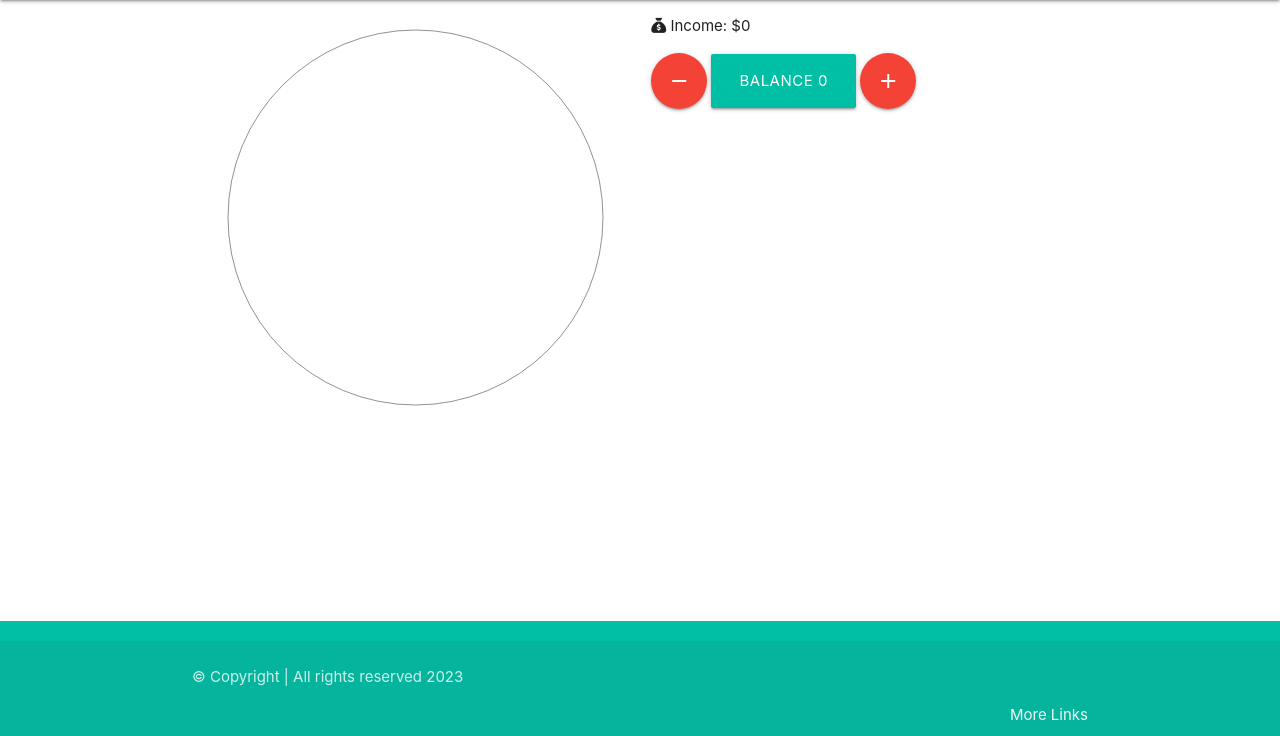
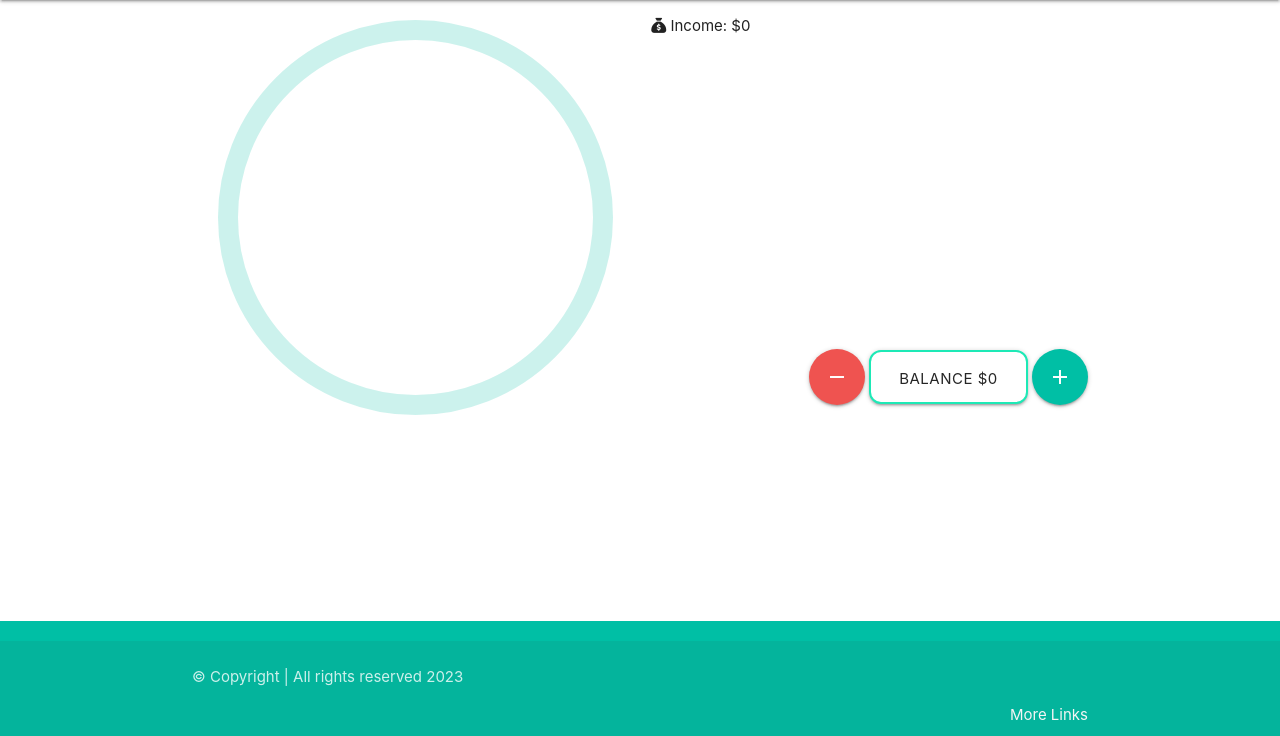
Before and after one commit to e-kai00/expense-tracker, a Django app: page / in a window 1280 px wide. Shown: the part 64-800 px from the top of the page. Run offline with Django 3.2, Linux system fonts and the light colour scheme; the visitor is signed in with stand-in values (Sample User, id 1); data that the repository does not hold is empty; some libraries are stand-ins or nearby versions.

Commit message:
Style index.html

```diff
--- a/trackerapp/static/trackerapp/css/style.css
+++ b/trackerapp/static/trackerapp/css/style.css
@@ -9,3 +9,22 @@ body {
   main {
     flex: 1 0 auto;
   }
+
+  .custom-btn {
+    background-color: #ffffff;
+    color: #262626;
+    border: 2px solid #1de9b6;
+    border-radius: 12px;
+  }
+
+
+/* buttons in index.html ---- add media query */
+.holder-container{
+  position: relative;
+}
+
+.holder {
+  position: absolute;
+  right: 0;
+  bottom: 20px;
+}
--- a/trackerapp/static/trackerapp/js/script.js
+++ b/trackerapp/static/trackerapp/js/script.js
@@ -18,6 +18,8 @@ $(document).ready(function() {
 
 });
 
+
+// Chart.js plagin
 const plugin = {
   id: 'emptyDoughnut',
   afterDraw(chart, args, options) {
--- a/trackerapp/templates/trackerapp/base.html
+++ b/trackerapp/templates/trackerapp/base.html
@@ -21,6 +21,7 @@
 
 <body>
     <header>
+
         <!-- top navbar -->
         <nav class="teal accent-4">
             <div class="nav-wrapper">
--- a/trackerapp/templates/trackerapp/index.html
+++ b/trackerapp/templates/trackerapp/index.html
@@ -1,25 +1,26 @@
 {% extends "trackerapp/base.html" %}
 
 {% block content %}
+<div class="row holder-container">
 
-<div class="row">
+    <!-- expenses chart -->
     <div class="col s12 m6">
+        <canvas id="myChart" width="400" height="400"></canvas>
+    </div>
 
-        <canvas id="myChart" width="400" height="400"></canvas>
-
-    </div>
     <div class="col s12 m6">
-
         <p><i class="fa-solid fa-sack-dollar"></i> Income: ${{ total_income }}</p>
 
         {% for total in total_by_category %}
         <p><i class="fa-solid fa-tag fa-rotate-90"></i> {{ total.expense_category__category_name }}: ${{ total.total_expenses }}</p>
         {% endfor %}
+        <div class="holder">
+            <a class="btn-floating btn-large waves-effect waves-light red lighten-1" href="/add_expense"><i class="material-icons">remove</i></a>
+            <a class=" btn-large custom-btn" href="/transactions">Balance ${{ balance }}</a>
+            <a class="btn-floating btn-large waves-effect waves-light teal accent-4" href="/add_income"><i class="material-icons">add</i></a>
+        </div>
+    </div>
 
-        <a class="btn-floating btn-large waves-effect waves-light red" href="/add_expense"><i class="material-icons">remove</i></a>
-        <a class="waves-effect teal accent-4 btn-large" href="/transactions">Balance {{ balance }}</a>
-        <a class="btn-floating btn-large waves-effect waves-light red" href="/add_income"><i class="material-icons">add</i></a>
-    </div>
 </div>
 {% endblock %}
 
@@ -32,7 +33,7 @@
     $.ajax({
         method: "GET",
         url: endpoint,
-        success: function(context){
+        success: function (context) {
             labels = context.category_label
             defaultData = context.total_expense
             var ctx = document.getElementById('myChart');
@@ -48,8 +49,8 @@
                 options: {
                     plugins: {
                         emptyDoughnut: {
-                    color: 'rgba(38, 38, 38, 0.5)',
-                    width: 1,
+                            color: 'rgba(0, 191, 165, 0.2)',
+                            width: 20,
                             radiusDecrease: 20,
                             backgroundColor: 'rgba(38, 38, 38, 0.5)'
 
```
Lines whose indentation alone changed are shown as unchanged.
